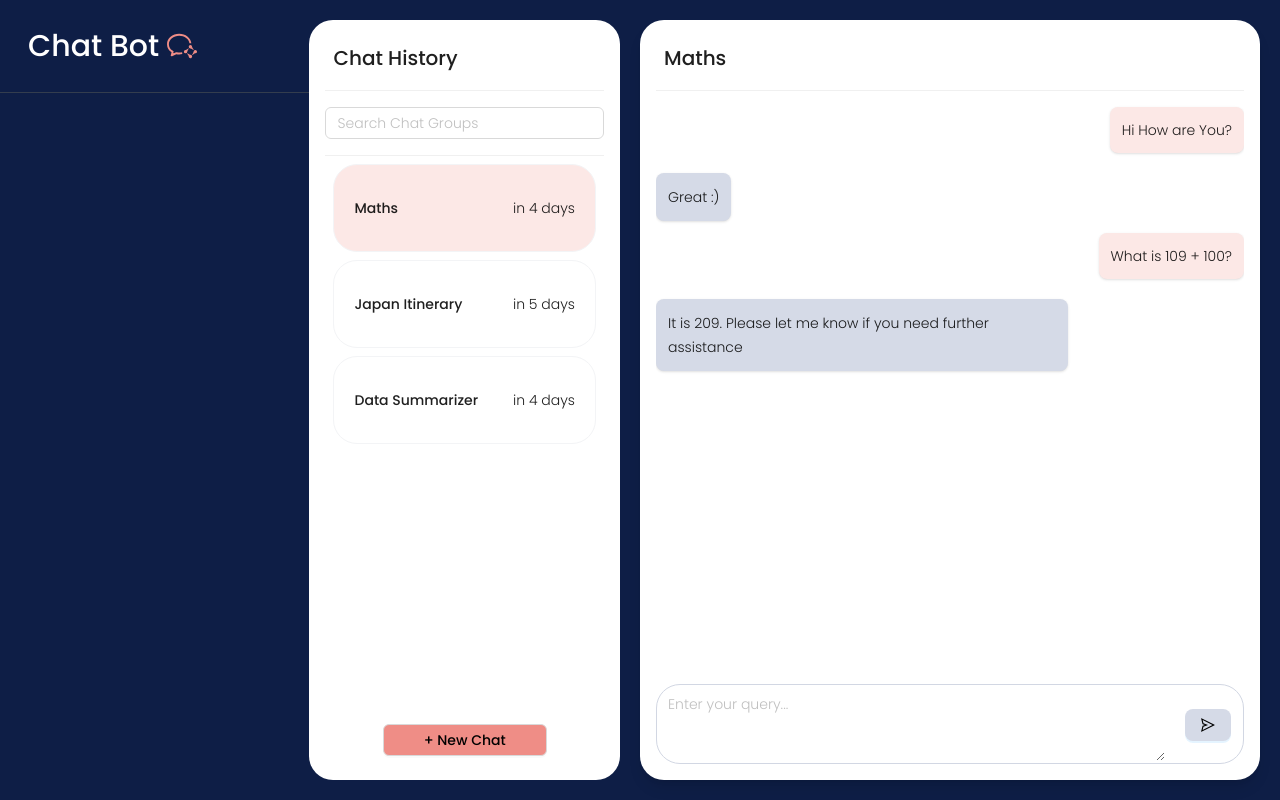
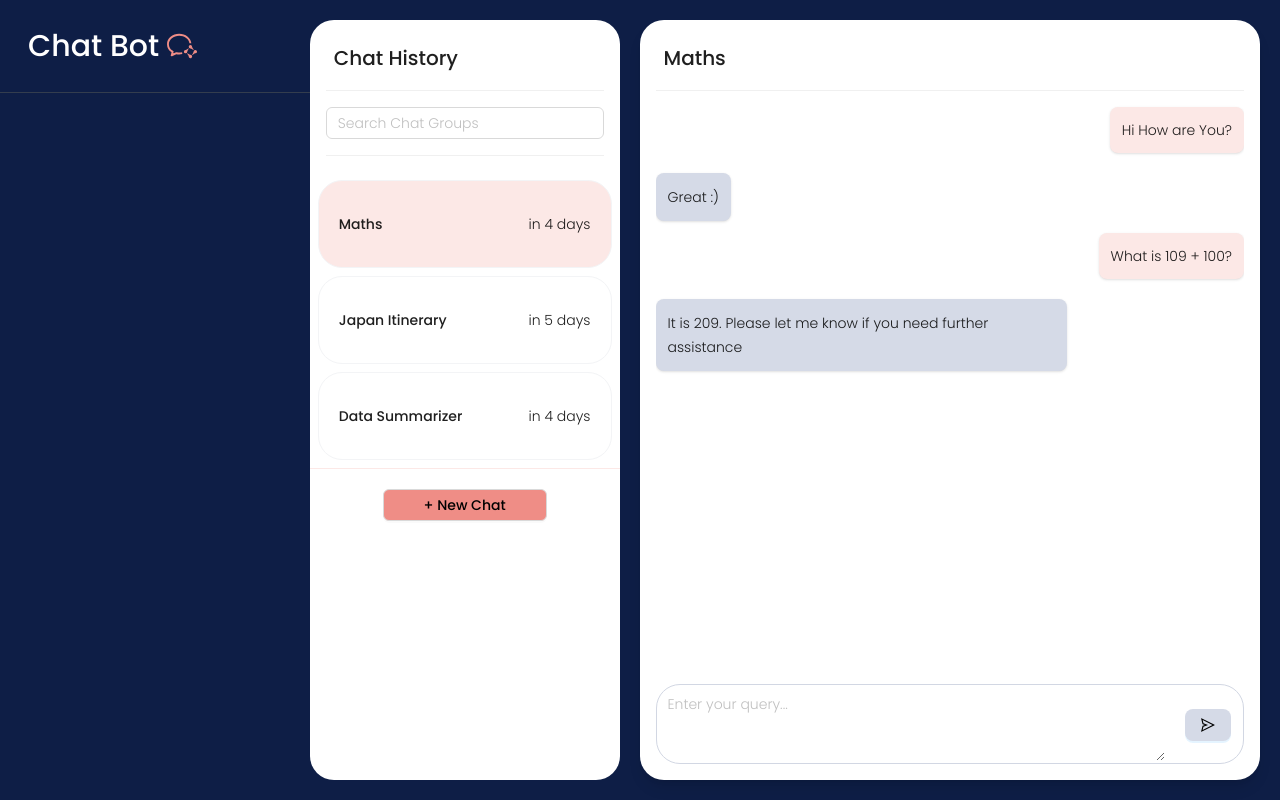
Before and after one commit to shahana308/ai-data-chatbot, a Next.js app: page / in a window 1280 px wide. Built offline with nearby package versions, Linux system fonts and the light colour scheme; no server answers.

Commit message:
style: add blurred effect for add new button

```diff
--- a/src/components/chat-history/ChatHistory.tsx
+++ b/src/components/chat-history/ChatHistory.tsx
@@ -27,7 +27,8 @@ const ChatHistory = () => {
   };
 
   return (
-    <div className="flex flex-col w-1/4 bg-white p-4 my-5 rounded-3xl overflow-y-auto relative">
+    <div className="flex flex-col w-1/4 bg-white my-5 rounded-3xl overflow-y-auto relative">
+      <div className="p-4">
         <Header title="Chat History" />
 
         <Divider className="!my-0" />
@@ -39,8 +40,10 @@ const ChatHistory = () => {
         />
 
         <Divider className="!my-0" />
+      </div>
 
-      <div className="flex-grow overflow-y-auto p-2 space-y-2 h-[90vh]">
+      <div className="overflow-y-scroll h-[90vh]">
+        <div className="flex-grow p-2 space-y-2">
           {chats
             .filter((chat) =>
               chat.title.toLowerCase().includes(search.toLowerCase())
@@ -49,8 +52,8 @@ const ChatHistory = () => {
               <ChatHistoryCard key={chat.id} chat={chat} />
             ))}
         </div>
-
         <NewChatButton onClick={() => setIsModalVisible(true)} />
+      </div>
 
       <NewChatModal
         isVisible={isModalVisible}
--- a/src/components/chat-history/NewChatButton.tsx
+++ b/src/components/chat-history/NewChatButton.tsx
@@ -7,7 +7,7 @@ interface NewChatButtonProps {
 
 const NewChatButton: React.FC<NewChatButtonProps> = ({ onClick }) => {
   return (
-    <div className="sticky bottom-0 z-10 p-2 bg-white flex justify-center">
+    <div className="sticky bottom-0 z-10 p-5 flex justify-center backdrop-blur-lg bg-white/10 border-t border-peach-100">
       <Button
         className="!px-10 !bg-peach-200 !text-black !font-semibold"
         onClick={onClick}
```
Lines whose indentation alone changed are shown as unchanged.
